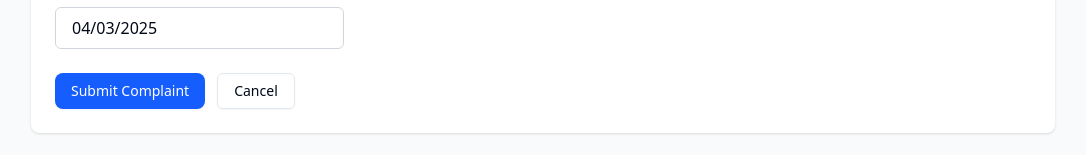
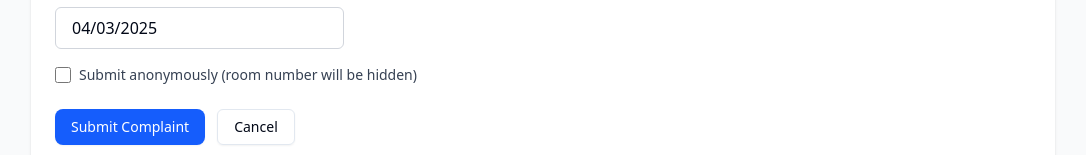
Before and after one commit to Manhaas10/SE-group-clone, a React (Vite) app in the folder hc/: page /Complaints in a window 1280 px wide. Both pictures are taken after a click on the button "Register New Complaint". Shown: the part 503-658 px from the top of the page, without its empty margins (97-1183 px from the left). Built offline with nearby package versions, Linux system fonts and the light colour scheme; no server answers.

Commit message:
changes to complaints

```diff
--- a/hc/src/Pages/caretaker/complaints.jsx
+++ b/hc/src/Pages/caretaker/complaints.jsx
@@ -60,9 +60,8 @@ const Index = () => {
 
       toast({
         title: "Status Updated",
-        description: `Complaint status has been changed to ${
-          newStatus === "inProgress" ? "In Progress" : newStatus
-        }.`,
+        description: `Complaint status has been changed to ${newStatus === "inProgress" ? "In Progress" : newStatus
+          }.`,
       });
     } catch (error) {
       console.error("Error updating complaint status:", error);
@@ -167,12 +166,7 @@ const Index = () => {
                     complaints.map((complaint) => (
                       <TableRow key={complaint.id}>
                         <TableCell className="font-medium">
-                          {complaint.room}
-                          {complaint.is_anonymous && (
-                            <span className="ml-2 inline-block px-2 py-0.5 text-xs font-medium rounded-full bg-gray-100 text-gray-600">
-                              Anonymous
-                            </span>
-                          )}
+                          {complaint.is_anonymous ? "Anonymous" : complaint.room}
                         </TableCell>
                         <TableCell>{complaint.description}</TableCell>
                         <TableCell>
--- a/hc/src/Pages/student/complaints/complaints.jsx
+++ b/hc/src/Pages/student/complaints/complaints.jsx
@@ -15,11 +15,13 @@ const Complaints = () => {
   const [complaints, setComplaints] = useState([])
   const [isNewComplaintView, setIsNewComplaintView] = useState(false)
   const [isLoading, setIsLoading] = useState(true)
+  const [userProfile, setUserProfile] = useState(null)
   const [newComplaint, setNewComplaint] = useState({
     title: "",
     category: "Electrical",
     description: "",
     date: format(new Date(), "MM/dd/yyyy"),
+    is_anonymous: false,
   })
 
   // Fetch complaints on component mount
@@ -27,8 +29,12 @@ const Complaints = () => {
     const fetchComplaints = async () => {
       try {
         setIsLoading(true)
-        const response = await api.get("/complaints")
-        setComplaints(response.data)
+        const [complaintsRes, profileRes] = await Promise.all([
+          api.get("/complaints"),
+          api.get("/user/profile"),
+        ])
+        setComplaints(complaintsRes.data)
+        setUserProfile(profileRes.data)
       } catch (error) {
         console.error("Error fetching complaints:", error)
         toast.error("Failed to load complaints")
@@ -71,13 +77,14 @@ const Complaints = () => {
 
     try {
       const complaintData = {
-        room: `Room ${localStorage.getItem("hostelblock") || "Unknown"}`,
+        roomNo: `${userProfile.roomNo || "Unknown"}`,
         title: newComplaint.title,
         description: newComplaint.description,
         category: newComplaint.category,
-        date: format(newComplaint.date, "yyyy-MM-dd"), // ✅ Properly formatted date
-        is_anonymous: false,
+        date: format(newComplaint.date, "yyyy-MM-dd"), // Properly formatted date
+        is_anonymous: newComplaint.is_anonymous, // use value from checkbox
       };
+      console.log("at frontend");
       console.log(complaintData);
       const response = await api.post("/complaints", complaintData);
       console.log(response.data);
@@ -201,11 +208,28 @@ const Complaints = () => {
                   <div className="relative">
                     <DatePicker
                       selected={new Date(newComplaint.date)}
-                      onChange={(date) => setNewComplaint({ ...newComplaint, date: format(date, "MM/dd/yyyy") })}
+                      onChange={(date) => setNewComplaint({ ...newComplaint, date: format(date, "MM/dd/yyyy ") })}
                       dateFormat="MM/dd/yyyy"
                       className="w-full pl-4 pr-10 py-2 border border-gray-300 rounded-md focus:outline-none focus:ring-2 focus:ring-nitc-blue"
                     />
                   </div>
+                </div>
+
+                {/* check box for anonymous complaint  */}
+                <div className="flex items-center space-x-2">
+                  <input
+                    type="checkbox"
+                    id="is_anonymous"
+                    name="is_anonymous"
+                    checked={newComplaint.is_anonymous}
+                    onChange={(e) =>
+                      setNewComplaint({ ...newComplaint, is_anonymous: e.target.checked })
+                    }
+                    className="h-4 w-4 text-blue-600 border-gray-300 rounded"
+                  />
+                  <label htmlFor="is_anonymous" className="text-sm text-gray-700">
+                    Submit anonymously (room number will be hidden)
+                  </label>
                 </div>
 
                 <div className="flex justify-start space-x-3 pt-2">
@@ -235,13 +259,12 @@ const Complaints = () => {
                   <div className="flex justify-between items-start mb-2">
                     <h3 className="text-lg font-semibold">Title: {complaint.title}</h3>
                     <div
-                      className={`flex items-center px-3 py-1 rounded-full text-xs font-medium ${
-                        complaint.status === "pending"
+                      className={`flex items-center px-3 py-1 rounded-full text-xs font-medium ${complaint.status === "pending"
                           ? "bg-amber-100 text-amber-700"
                           : complaint.status === "inProgress"
                             ? "bg-blue-100 text-blue-700"
                             : "bg-green-100 text-green-700"
-                      }`}
+                        }`}
                     >
                       {complaint.status === "pending" ? (
                         <>
@@ -261,7 +284,7 @@ const Complaints = () => {
 
                   <p className="text-md font-semibold">{complaint.description}</p>
                   <div className="text-sm text-gray-500 mb-2">
-                    Category: {complaint.category} | Date: {complaint.date}
+                    Category: {complaint.category} | Date: {format(new Date(complaint.date), "dd/MM/yyyy")}
                   </div>
                 </div>
               ))
@@ -271,6 +294,7 @@ const Complaints = () => {
               </div>
             )}
           </div>
+
         </div>
       </main>
     </div>
```
Also changed, not shown: 1 other file (tests, documents, lock files or other folders).
